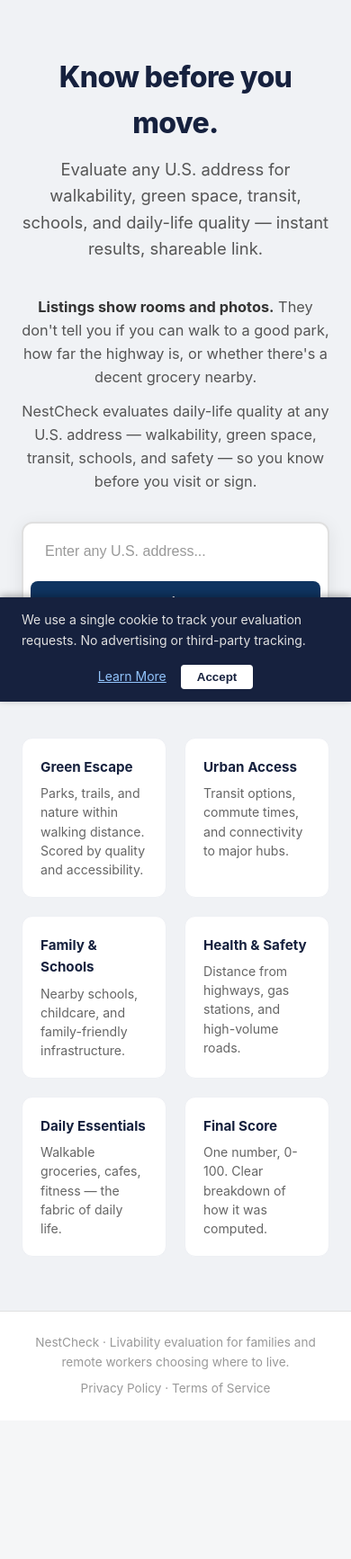
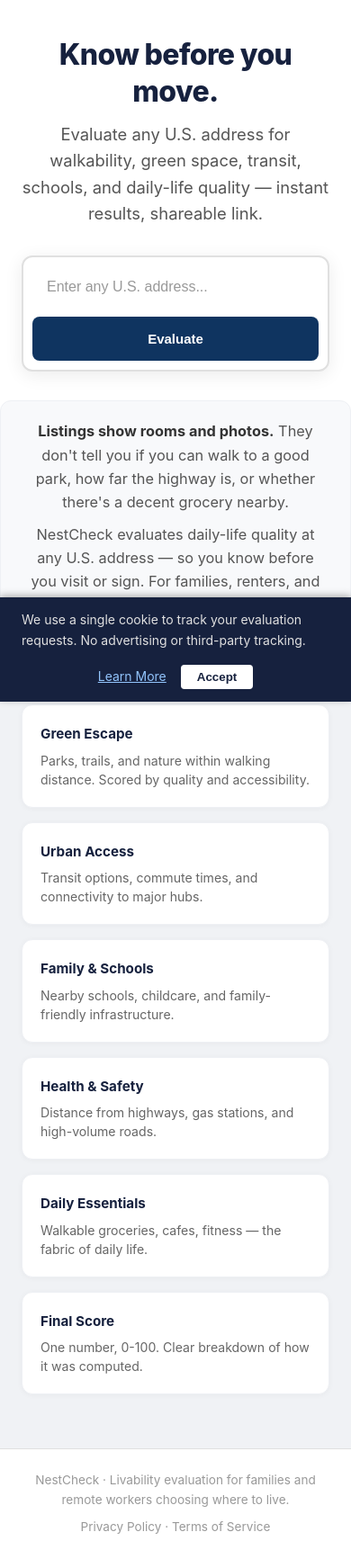
Before and after one commit to jbrowning24/NestCheck, a Flask app: page / in a window 390 px wide. Shown: the part 64-1797 px from the top of the page at 90% size. Before the commit the page ends 1615 px from the top, so only its background shows below. Run offline with Flask 3, Linux system fonts and the light colour scheme; data that the repository does not hold is empty; parts of the project's set-up code (start-up, migrations or seed data) failed here and were passed over; some libraries are stand-ins or nearby versions.

Commit message:
feat: landing page restyle — hero band, focal CTA, progress bar (NES-47)
Premium redesign of the landing page. White hero band with refined
typography hierarchy, amplified CTA button with hover-lift, why-block
as styled callout, feature cards with elevation + hover, and a
determinate progress bar driven by real backend stage data. Full CSS
rewrite to mobile-first with all values tokenized.

Co-Authored-By: Claude Opus 4.6 <noreply@anthropic.com>

```diff
--- a/static/css/index.css
+++ b/static/css/index.css
@@ -1,43 +1,120 @@
 /* ================================================================
-   index.css — Landing page and index-only styles
+   index.css — Landing page and index-only styles.
+   Mobile-first: base styles target phones, min-width queries scale up.
    Loaded by index.html after base.css and report.css.
    ================================================================ */
 
-/* --- Hero / Landing --- */
+/* --- Hero Band ------------------------------------------------
+   Full-width white surface behind hero + form + why-block.
+   Creates a tonal break from the body --color-bg.             */
+.landing-hero-band {
+  background: var(--color-surface);
+  padding: var(--space-40) 0 var(--space-36);
+  border-bottom: 1px solid var(--color-border-card);
+}
+
+/* --- Hero / Landing ------------------------------------------ */
 .hero {
   max-width: 700px;
-  margin: 60px auto 0;
+  margin: 0 auto;
   text-align: center;
-  padding: 0 24px;
+  padding: 0 var(--space-24);
 }
 .hero h1 {
-  font-size: 2.6em;
-  font-weight: 800;
+  font-size: var(--font-size-xl-2);
+  font-weight: var(--font-weight-extrabold);
   color: var(--color-primary-dark);
-  margin-bottom: 12px;
-  letter-spacing: -0.02em;
+  margin-bottom: var(--space-12);
+  letter-spacing: var(--letter-spacing-tight);
+  line-height: var(--line-height-tight);
 }
 .hero .tagline {
-  font-size: 1.15em;
+  font-size: var(--font-size-md-3);
   color: var(--color-text-muted);
-  margin-bottom: 36px;
+  line-height: var(--line-height-relaxed);
+  margin-bottom: var(--space-32);
   max-width: 520px;
   margin-left: auto;
   margin-right: auto;
 }
 
-/* --- Why Block --- */
+/* --- Search Form --------------------------------------------- */
+.search-section {
+  max-width: 680px;
+  margin: 0 auto var(--space-32);
+  padding: 0 var(--space-24);
+}
+.search-box {
+  display: flex;
+  flex-direction: column;
+  gap: var(--space-10);
+  background: var(--color-surface);
+  padding: var(--space-10);
+  border-radius: var(--radius-lg);
+  box-shadow: var(--shadow-elevated);
+  border: 2px solid var(--color-border);
+  transition: border-color var(--transition-fast);
+}
+.search-box:focus-within {
+  border-color: var(--color-primary);
+}
+.search-box input[type="text"] {
+  flex: 1;
+  padding: var(--space-14) var(--space-16);
+  border: none;
+  font-size: var(--font-size-input);
+  background: transparent;
+  outline: none;
+  color: var(--color-text);
+}
+.search-box input[type="text"]::placeholder {
+  color: var(--color-text-disabled);
+}
+
+/* CTA button — primary action, visually weighted as focal point */
+.search-box button {
+  width: 100%;
+  padding: var(--space-16) var(--space-32);
+  background: var(--color-primary);
+  color: var(--color-surface);
+  border: none;
+  border-radius: var(--radius-md);
+  font-size: var(--font-size-button);
+  font-weight: var(--font-weight-bold);
+  cursor: pointer;
+  white-space: nowrap;
+  transition:
+    background var(--transition-fast),
+    box-shadow var(--transition-fast),
+    transform var(--transition-fast);
+}
+.search-box button:hover {
+  background: var(--color-primary-dark);
+  box-shadow: var(--shadow-elevated);
+  transform: translateY(-1px);
+}
+.search-box button:disabled {
+  background: var(--color-disabled-bg);
+  cursor: not-allowed;
+  box-shadow: none;
+  transform: none;
+}
+
+/* --- Why Block (callout) ------------------------------------- */
 .why-block {
-  max-width: 600px;
-  margin: 0 auto 32px;
-  padding: 0 24px;
+  max-width: 560px;
+  margin: 0 auto;
+  padding: var(--space-20) var(--space-24);
   text-align: center;
+  background: var(--color-surface-subtle);
+  border-radius: var(--radius-lg);
+  border: 1px solid var(--color-border-card);
 }
 .why-block p {
-  font-size: 1.02em;
+  font-size: var(--font-size-md-sm);
   color: var(--color-text-muted);
-  line-height: 1.6;
-  margin-bottom: 12px;
+  line-height: var(--line-height-relaxed);
+  margin-bottom: var(--space-10);
 }
 .why-block p:last-child {
   margin-bottom: 0;
@@ -46,90 +123,41 @@
   color: var(--color-text-dark);
 }
 
-/* --- Search Form --- */
-.search-section {
-  max-width: 640px;
-  margin: 0 auto 30px;
-  padding: 0 24px;
-}
-.search-box {
-  display: flex;
-  gap: 10px;
-  background: var(--color-surface);
-  padding: 8px;
-  border-radius: var(--radius-lg);
-  box-shadow: var(--shadow-elevated);
-  border: 2px solid var(--color-border);
-  transition: border-color 0.2s;
-}
-.search-box:focus-within {
-  border-color: var(--color-primary);
-}
-.search-box input[type="text"] {
-  flex: 1;
-  padding: 14px 16px;
-  border: none;
-  font-size: 16px;
-  background: transparent;
-  outline: none;
-  color: var(--color-text);
-}
-.search-box input[type="text"]::placeholder { color: var(--color-text-disabled); }
-.search-box button {
-  padding: 14px 28px;
-  background: var(--color-primary);
-  color: var(--color-surface);
-  border: none;
-  border-radius: var(--radius-md);
-  font-size: 15px;
-  font-weight: 600;
-  cursor: pointer;
-  transition: background 0.2s;
-  white-space: nowrap;
-}
-.search-box button:hover { background: var(--color-primary-dark); }
-.search-box button:disabled {
-  background: var(--color-disabled-bg);
-  cursor: not-allowed;
-}
-
-/* --- Who It's For --- */
-.who-its-for {
-  max-width: 700px;
-  margin: 0 auto 16px;
-  padding: 0 24px;
-  text-align: center;
-  font-size: 0.95em;
-  color: var(--color-text-light);
-}
-
-/* --- Features (landing) --- */
+/* --- Features (landing) -------------------------------------- */
 .features {
   max-width: 700px;
-  margin: 40px auto 60px;
-  padding: 0 24px;
+  margin: var(--space-40) auto var(--space-60);
+  padding: 0 var(--space-24);
   display: grid;
-  grid-template-columns: repeat(auto-fit, minmax(200px, 1fr));
-  gap: 20px;
+  grid-template-columns: 1fr;
+  gap: var(--space-16);
 }
 .feature-card {
   background: var(--color-surface);
-  padding: 20px;
+  padding: var(--space-20);
   border-radius: var(--radius-lg);
   border: 1px solid var(--color-border-card);
+  box-shadow: var(--shadow-card);
+  transition:
+    box-shadow var(--transition-fast),
+    transform var(--transition-fast);
+}
+.feature-card:hover {
+  box-shadow: var(--shadow-elevated);
+  transform: translateY(-2px);
 }
 .feature-card h3 {
-  font-size: 0.95em;
+  font-size: var(--font-size-body-2);
   color: var(--color-primary-dark);
-  margin-bottom: 6px;
+  margin-bottom: var(--space-6);
 }
 .feature-card p {
-  font-size: 0.88em;
+  font-size: var(--font-size-body-5);
   color: var(--color-text-light);
-  line-height: 1.5;
+  line-height: var(--line-height-normal);
 }
 
-/* --- Loading Overlay --- */
+/* --- Loading Overlay ----------------------------------------- */
 .loading-overlay {
   display: none;
   position: fixed;
@@ -141,6 +169,7 @@
   flex-direction: column;
 }
 .loading-overlay.active { display: flex; }
+
 .spinner {
   width: 48px;
   height: 48px;
@@ -150,81 +179,119 @@
   animation: spin 0.8s linear infinite;
 }
 @keyframes spin { to { transform: rotate(360deg); } }
+
 .loading-text {
-  margin-top: 20px;
-  font-size: 1.05em;
+  margin-top: var(--space-20);
+  font-size: var(--font-size-md);
   color: var(--color-text-dark);
-  font-weight: 500;
+  font-weight: var(--font-weight-semibold);
 }
+
+/* Determinate progress bar — width driven by JS stage mapping */
+.loading-progress {
+  width: 200px;
+  height: 6px;
+  margin-top: var(--space-16);
+  background: var(--color-border);
+  border-radius: 3px;
+  overflow: hidden;
+}
+.loading-progress-fill {
+  height: 100%;
+  width: 0%;
+  background: var(--color-primary);
+  border-radius: 3px;
+  transition: width 0.4s ease;
+}
+
 .loading-sub {
-  margin-top: 8px;
-  font-size: 0.88em;
+  margin-top: var(--space-10);
+  font-size: var(--font-size-body-5);
   color: var(--color-text-faint);
 }
 
-/* --- Error Banner (merged — was duplicated in index.html) --- */
+/* --- Error Banner -------------------------------------------- */
 .error-banner {
   max-width: 640px;
-  margin: 0 auto 20px;
-  padding: 16px 20px;
+  margin: 0 auto var(--space-20);
+  padding: var(--space-16) var(--space-20);
   background: var(--color-danger-bg);
   border: 1px solid var(--color-danger-border);
   border-radius: var(--radius-lg);
   color: var(--color-danger-text);
-  font-size: 0.95em;
-  line-height: 1.5;
+  font-size: var(--font-size-body-2);
+  line-height: var(--line-height-normal);
 }
 .error-banner strong {
   display: block;
-  margin-bottom: 4px;
-  font-size: 1em;
+  margin-bottom: var(--space-4);
+  font-size: var(--font-size-base);
 }
 .error-banner .error-msg {
   display: block;
-  font-size: 0.92em;
+  font-size: var(--font-size-body-3);
   color: var(--color-danger-text-dark);
 }
 .error-banner .error-ref {
-  margin-top: 6px;
-  font-size: 0.82em;
+  margin-top: var(--space-6);
+  font-size: var(--font-size-sm-2);
   color: var(--color-danger-text);
 }
 .error-diagnostic {
   max-width: 640px;
-  margin: 0 auto 16px;
+  margin: 0 auto var(--space-16);
 }
 
-/* --- Search Form (result-page variant) --- */
+/* --- Search Form (result-page variant) ----------------------- */
 .search-section--result {
-  margin-top: 24px;
+  margin-top: var(--space-24);
 }
 
-/* --- Share Bar (index variant) --- */
+/* --- Share Bar (index variant) ------------------------------- */
 .share-bar {
-  margin: 0 auto 16px;
+  margin: 0 auto var(--space-16);
   justify-content: flex-end;
 }
 
-/* --- Responsive (index-only) --- */
+/* ================================================================
+   Responsive — mobile-first, scaling up via min-width queries
+   ================================================================ */
 
-/* Large tablet / small desktop */
-@media (max-width: 1024px) {
-  .hero h1 { font-size: 2.3em; }
+/* Tablet (641px+): search-box goes horizontal */
+@media (min-width: 641px) {
+  .landing-hero-band {
+    padding: var(--space-60) 0 var(--space-40);
+  }
+  .hero h1 {
+    font-size: var(--font-size-2xl-2);
+  }
+  .hero .tagline {
+    margin-bottom: var(--space-36);
+  }
+  .search-box {
+    flex-direction: row;
+  }
+  .search-box button {
+    width: auto;
+  }
+  .features {
+    grid-template-columns: repeat(2, 1fr);
+    gap: var(--space-20);
+  }
 }
 
-/* Small tablet */
-@media (max-width: 768px) {
-  .features { grid-template-columns: repeat(2, 1fr); }
+/* Desktop (1025px+): full hero text size, 3-col features */
+@media (min-width: 1025px) {
+  .hero h1 {
+    font-size: var(--font-size-2xl);
+  }
+  .features {
+    grid-template-columns: repeat(3, 1fr);
+  }
 }
 
-/* Phone */
-@media (max-width: 640px) {
-  .hero h1 { font-size: 2em; }
-  .search-box { flex-direction: column; }
-  .search-box button { width: 100%; }
+/* --- Print --------------------------------------------------- */
+@media print {
+  .search-section,
+  .loading-overlay { display: none; }
 }
-
-/* --- Print (index-only) --- */
-@media print {
-  .search-section, .loading-overlay { display: none; }
-}
--- a/templates/index.html
+++ b/templates/index.html
@@ -39,21 +39,21 @@
 <div class="loading-overlay" id="loadingOverlay">
   <div class="spinner"></div>
   <div class="loading-text">Evaluating this address...</div>
-  <div class="loading-sub">Checking parks, transit, schools, safety, and more. This takes 15-45 seconds.</div>
+  <div class="loading-progress">
+    <div class="loading-progress-fill" id="progressFill"></div>
+  </div>
+  <div class="loading-sub">Checking parks, transit, schools, safety, and more.</div>
 </div>
 
 {% if not result %}
 {# ============================================================ #}
 {#                     LANDING PAGE                              #}
 {# ============================================================ #}
+<div class="landing-hero-band">
+
   <div class="hero">
     <h1>Know before you move.</h1>
     <p class="tagline">Evaluate any U.S. address for walkability, green space, transit, schools, and daily-life quality — instant results, shareable link.</p>
-</div>
-
-<div class="why-block">
-  <p><strong>Listings show rooms and photos.</strong> They don't tell you if you can walk to a good park, how far the highway is, or whether there's a decent grocery nearby.</p>
-  <p>NestCheck evaluates daily-life quality at any U.S. address — walkability, green space, transit, schools, and safety — so you know before you visit or sign.</p>
   </div>
 
   <div class="search-section" id="evaluate">
@@ -80,7 +80,12 @@
     </form>
   </div>
 
-<p class="who-its-for">For families, renters, and homebuyers choosing where to live.</p>
+  <div class="why-block">
+    <p><strong>Listings show rooms and photos.</strong> They don't tell you if you can walk to a good park, how far the highway is, or whether there's a decent grocery nearby.</p>
+    <p>NestCheck evaluates daily-life quality at any U.S. address — so you know before you visit or sign. For families, renters, and homebuyers choosing where to live.</p>
+  </div>
+
+</div>{# /.landing-hero-band #}
 
 <div class="features">
   <div class="feature-card">
@@ -149,31 +154,42 @@
   (function() {
     var POLL_INTERVAL_MS = 2000;
 
-    // Stage names from backend -> user-facing progress text
+    // Stage names from backend -> user-facing progress text + approximate percentage
     var STAGE_DISPLAY = {
-      geocode: 'Locating address...',
-      analyzing: 'Analyzing neighborhood, transit, parks...',
-      bike_score: 'Checking bike infrastructure...',
-      neighborhood: 'Analyzing nearby amenities...',
-      schools: 'Finding schools and childcare...',
-      urban_access: 'Calculating commute times...',
-      transit_access: 'Evaluating transit options...',
-      green_spaces: 'Discovering parks and trails...',
-      green_escape: 'Finding your daily green escape...',
-      transit_score: 'Getting transit scores...',
-      walk_scores: 'Getting walkability scores...',
-      tier1_checks: 'Running safety checks...',
-      score_park_access: 'Calculating lifestyle scores...',
-      score_third_place: 'Calculating lifestyle scores...',
-      score_provisioning: 'Calculating lifestyle scores...',
-      score_fitness: 'Calculating lifestyle scores...',
-      score_transit_access: 'Calculating lifestyle scores...',
-      tier3_bonuses: 'Adding bonus points...',
-      saving: 'Saving your results...'
+      geocode:              { text: 'Locating address...',                    pct: 5  },
+      analyzing:            { text: 'Analyzing neighborhood, transit, parks...', pct: 10 },
+      bike_score:           { text: 'Checking bike infrastructure...',        pct: 20 },
+      neighborhood:         { text: 'Analyzing nearby amenities...',          pct: 30 },
+      schools:              { text: 'Finding schools and childcare...',       pct: 40 },
+      urban_access:         { text: 'Calculating commute times...',           pct: 45 },
+      transit_access:       { text: 'Evaluating transit options...',          pct: 50 },
+      green_spaces:         { text: 'Discovering parks and trails...',        pct: 55 },
+      green_escape:         { text: 'Finding your daily green escape...',     pct: 60 },
+      transit_score:        { text: 'Getting transit scores...',              pct: 65 },
+      walk_scores:          { text: 'Getting walkability scores...',          pct: 70 },
+      tier1_checks:         { text: 'Running safety checks...',              pct: 75 },
+      score_park_access:    { text: 'Calculating lifestyle scores...',        pct: 80 },
+      score_third_place:    { text: 'Calculating lifestyle scores...',        pct: 82 },
+      score_provisioning:   { text: 'Calculating lifestyle scores...',        pct: 84 },
+      score_fitness:        { text: 'Calculating lifestyle scores...',        pct: 86 },
+      score_transit_access: { text: 'Calculating lifestyle scores...',        pct: 88 },
+      tier3_bonuses:        { text: 'Adding bonus points...',                 pct: 92 },
+      saving:               { text: 'Saving your results...',                 pct: 97 }
     };
 
     function stageDisplay(stage) {
-      return STAGE_DISPLAY[stage] || 'Working...';
+      var info = STAGE_DISPLAY[stage];
+      return info ? info.text : 'Working...';
+    }
+
+    function stagePercent(stage) {
+      var info = STAGE_DISPLAY[stage];
+      return info ? info.pct : 0;
+    }
+
+    function setProgress(pct) {
+      var fill = document.getElementById('progressFill');
+      if (fill) fill.style.width = pct + '%';
     }
 
     function showError(msg, overlay, btn, form) {
@@ -196,6 +212,7 @@
       overlay.classList.add('active');
       loadingText.textContent = 'Evaluating this address...';
       loadingSub.textContent = 'Starting...';
+      setProgress(2);
 
       function poll() {
         fetch('/job/' + jobId, { headers: { 'Accept': 'application/json' } })
@@ -210,8 +227,10 @@
             if (!data) return;
             if (data.current_stage) {
               loadingSub.textContent = stageDisplay(data.current_stage);
+              setProgress(stagePercent(data.current_stage));
             }
             if (data.status === 'done' && data.snapshot_id) {
+              setProgress(100);
               window.location.href = '/s/' + data.snapshot_id;
               return;
             }
@@ -244,6 +263,7 @@
       overlay.classList.add('active');
       loadingText.textContent = 'Evaluating this address...';
       loadingSub.textContent = 'Submitting...';
+      setProgress(0);
 
       var body = new FormData();
       body.append('address', address);
@@ -291,6 +311,7 @@
         overlay.classList.add('active');
         overlay.querySelector('.loading-text').textContent = 'Preparing checkout...';
         loadingSub.textContent = 'Please wait...';
+        setProgress(0);
 
         var checkoutBody = new FormData();
         checkoutBody.append('address', address);
```
Also changed, not shown: issues/plan-nes47-landing-page-restyle.md (added, +58 -0 lines). Lines whose indentation alone changed are shown as unchanged.
